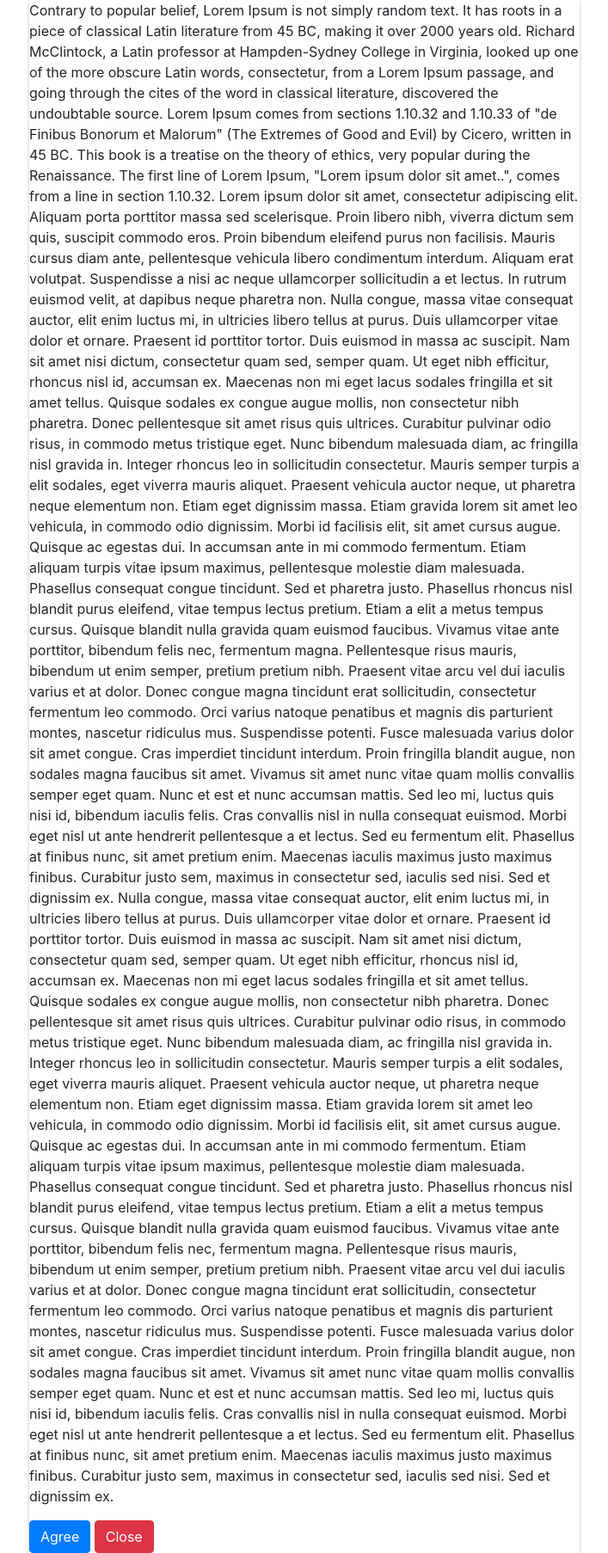
After one commit to ikramkharbouch/Camagru, a PHP site: page /forms/terms.php in a window 1280 px wide. The commit adds this page. Shown: the whole page at 86% size, without its empty margins (286-993 px from the left). Run offline with PHP 8.4, Linux system fonts and the light colour scheme.

Commit message:
Add terms & conditios + insert data into db

```diff
--- a/forms/signin.php
+++ b/forms/signin.php
@@ -21,7 +21,7 @@ if (isset($_POST['username']) && isset($_POST['password'])) {
     var_dump($password);
 
     // prepare and bind
-    $stmt = $conn->prepare("SELECT * FROM login_form WHERE `User` = ? AND `Password` = ?");
+    $stmt = $conn->prepare("SELECT * FROM users WHERE `username` = ? AND `password` = ?");
     $stmt->bind_param($username, $password);
 
     $result = $stmt->execute();
@@ -43,7 +43,7 @@ $conn->close();
     <meta name="viewport" content="width=device-width, initial-scale=1.0">
     <meta http-equiv="X-UA-Compatible" content="ie=edge">
     <title>Camagru</title>
-    <link rel="icon" href="../assets/Camagru-favicon.png">
+    <link rel="icon" href="/assets/Camagru-favicon.png">
     <link rel="stylesheet" href="../styles/sign.css">
     <link href="https://fonts.googleapis.com/css?family=Roboto&display=swap" rel="stylesheet">
     <link href="https://fonts.googleapis.com/css?family=Raleway&display=swap" rel="stylesheet">
@@ -66,7 +66,7 @@ $conn->close();
                         <a class="nav-link" href="#">Contact</a>
                     </li>
                     <li class="nav-item">
-                        <a class="nav-link signin" href="forms/signin.html">Sign in</a>
+                        <a class="nav-link signin" href="forms/signin.php">Sign in</a>
                     </li>
                 </ul>
             </div>
--- /dev/null
+++ b/forms/terms.php
@@ -0,0 +1,44 @@
+<!DOCTYPE html>
+<html lang="en">
+
+<head>
+    <meta charset="UTF-8">
+    <link rel="stylesheet" href="../styles/main.css">
+    <link rel="icon" href="/assets/Camagru-favicon.png">
+    <link rel="stylesheet" href="https://stackpath.bootstrapcdn.com/bootstrap/4.4.1/css/bootstrap.min.css" integrity="sha384-Vkoo8x4CGsO3+Hhxv8T/Q5PaXtkKtu6ug5TOeNV6gBiFeWPGFN9MuhOf23Q9Ifjh" crossorigin="anonymous">
+    <title>Terms and conditions</title>
+</head>
+
+<body>
+<div class="conditions">
+    <p>Contrary to popular belief, Lorem Ipsum is not simply random text. It has roots in a piece of classical Latin literature from 45 BC, making it over 2000 years old. Richard McClintock,
+        a Latin professor at Hampden-Sydney College in Virginia, looked up one of the more obscure Latin words, consectetur, from a Lorem Ipsum passage, and going through the cites of the word
+        in classical literature, discovered the undoubtable source. Lorem Ipsum comes from sections 1.10.32 and 1.10.33 of "de Finibus Bonorum et Malorum" (The Extremes of Good and Evil)
+        by Cicero, written in 45 BC. This book is a treatise on the theory of ethics, very popular during the Renaissance. The first line of Lorem Ipsum, "Lorem ipsum dolor sit amet..",
+        comes from a line in section 1.10.32.
+        Lorem ipsum dolor sit amet, consectetur adipiscing elit. Aliquam porta porttitor massa sed scelerisque. Proin libero nibh, viverra dictum
+        sem quis, suscipit commodo eros. Proin bibendum eleifend purus non facilisis. Mauris cursus diam ante, pellentesque vehicula libero
+        condimentum interdum. Aliquam erat volutpat. Suspendisse a nisi ac neque ullamcorper sollicitudin a et lectus. In rutrum euismod velit, at
+        dapibus neque pharetra non.
+        Nulla congue, massa vitae consequat auctor, elit enim luctus mi, in ultricies libero tellus at purus. Duis ullamcorper vitae dolor et ornare. Praesent id porttitor tortor. Duis euismod in massa ac suscipit. Nam sit amet nisi dictum, consectetur quam sed, semper quam. Ut eget nibh efficitur, rhoncus nisl id, accumsan ex. Maecenas non mi eget lacus sodales fringilla et sit amet tellus. Quisque sodales ex congue augue mollis, non consectetur nibh pharetra. Donec pellentesque sit amet risus quis ultrices. Curabitur pulvinar odio risus, in commodo metus tristique eget. Nunc bibendum malesuada diam, ac fringilla nisl gravida in. Integer rhoncus leo in sollicitudin consectetur. Mauris semper turpis a elit sodales, eget viverra mauris aliquet.
+
+Praesent vehicula auctor neque, ut pharetra neque elementum non. Etiam eget dignissim massa. Etiam gravida lorem sit amet leo vehicula, in commodo odio dignissim. Morbi id facilisis elit, sit amet cursus augue. Quisque ac egestas dui. In accumsan ante in mi commodo fermentum. Etiam aliquam turpis vitae ipsum maximus, pellentesque molestie diam malesuada. Phasellus consequat congue tincidunt.
+
+Sed et pharetra justo. Phasellus rhoncus nisl blandit purus eleifend, vitae tempus lectus pretium. Etiam a elit a metus tempus cursus. Quisque blandit nulla gravida quam euismod faucibus. Vivamus vitae ante porttitor, bibendum felis nec, fermentum magna. Pellentesque risus mauris, bibendum ut enim semper, pretium pretium nibh. Praesent vitae arcu vel dui iaculis varius et at dolor. Donec congue magna tincidunt erat sollicitudin, consectetur fermentum leo commodo. Orci varius natoque penatibus et magnis dis parturient montes, nascetur ridiculus mus. Suspendisse potenti. Fusce malesuada varius dolor sit amet congue.
+
+Cras imperdiet tincidunt interdum. Proin fringilla blandit augue, non sodales magna faucibus sit amet. Vivamus sit amet nunc vitae quam mollis convallis semper eget quam. Nunc et est et nunc accumsan mattis. Sed leo mi, luctus quis nisi id, bibendum iaculis felis. Cras convallis nisl in nulla consequat euismod. Morbi eget nisl ut ante hendrerit pellentesque a et lectus. Sed eu fermentum elit. Phasellus at finibus nunc, sit amet pretium enim. Maecenas iaculis maximus justo maximus finibus. Curabitur justo sem, maximus in consectetur sed, iaculis sed nisi. Sed et dignissim ex.
+Nulla congue, massa vitae consequat auctor, elit enim luctus mi, in ultricies libero tellus at purus. Duis ullamcorper vitae dolor et ornare. Praesent id porttitor tortor. Duis euismod in massa ac suscipit. Nam sit amet nisi dictum, consectetur quam sed, semper quam. Ut eget nibh efficitur, rhoncus nisl id, accumsan ex. Maecenas non mi eget lacus sodales fringilla et sit amet tellus. Quisque sodales ex congue augue mollis, non consectetur nibh pharetra. Donec pellentesque sit amet risus quis ultrices. Curabitur pulvinar odio risus, in commodo metus tristique eget. Nunc bibendum malesuada diam, ac fringilla nisl gravida in. Integer rhoncus leo in sollicitudin consectetur. Mauris semper turpis a elit sodales, eget viverra mauris aliquet.
+
+Praesent vehicula auctor neque, ut pharetra neque elementum non. Etiam eget dignissim massa. Etiam gravida lorem sit amet leo vehicula, in commodo odio dignissim. Morbi id facilisis elit, sit amet cursus augue. Quisque ac egestas dui. In accumsan ante in mi commodo fermentum. Etiam aliquam turpis vitae ipsum maximus, pellentesque molestie diam malesuada. Phasellus consequat congue tincidunt.
+
+Sed et pharetra justo. Phasellus rhoncus nisl blandit purus eleifend, vitae tempus lectus pretium. Etiam a elit a metus tempus cursus. Quisque blandit nulla gravida quam euismod faucibus. Vivamus vitae ante porttitor, bibendum felis nec, fermentum magna. Pellentesque risus mauris, bibendum ut enim semper, pretium pretium nibh. Praesent vitae arcu vel dui iaculis varius et at dolor. Donec congue magna tincidunt erat sollicitudin, consectetur fermentum leo commodo. Orci varius natoque penatibus et magnis dis parturient montes, nascetur ridiculus mus. Suspendisse potenti. Fusce malesuada varius dolor sit amet congue.
+
+Cras imperdiet tincidunt interdum. Proin fringilla blandit augue, non sodales magna faucibus sit amet. Vivamus sit amet nunc vitae quam mollis convallis semper eget quam. Nunc et est et nunc accumsan mattis. Sed leo mi, luctus quis nisi id, bibendum iaculis felis. Cras convallis nisl in nulla consequat euismod. Morbi eget nisl ut ante hendrerit pellentesque a et lectus. Sed eu fermentum elit. Phasellus at finibus nunc, sit amet pretium enim. Maecenas iaculis maximus justo maximus finibus. Curabitur justo sem, maximus in consectetur sed, iaculis sed nisi. Sed et dignissim ex.
+</p>
+<a href="./signup.php"></a>
+<button class="btn btn-primary"><a class="agree" href="./signup.php">Agree</a></button>
+<button class="btn btn-danger"><a class="close_win" href="./signup.php">Close</a></button>
+</div>
+</body>
+
+</html>
--- a/styles/main.css
+++ b/styles/main.css
@@ -74,7 +74,19 @@ h2 {
     font-size: 1.2rem;
 }
 
+.conditions {
+    margin: auto;
+    width: 50%;
+    box-shadow: 0px 1px 4px rgba(0, 0, 0, 0.25);
+}
+
 .content .btn:hover {
     color: #F85859;
     background-color: #DBDBDB;
 }
+
+.agree,
+.close_win {
+    color: white;
+    text-decoration: none;
+}
--- a/styles/sign.css
+++ b/styles/sign.css
@@ -81,3 +81,8 @@ nav ul li {
     font-weight: 400;
     padding-top: 1rem;
 }
+
+.terms {
+    color: #8F8C8C;
+    font-weight: 700;
+}
```
Also changed, not shown: forms/signup.php (+40 -11 lines), index.html (added, +51 -0 lines), index.php (+2 -49 lines).
